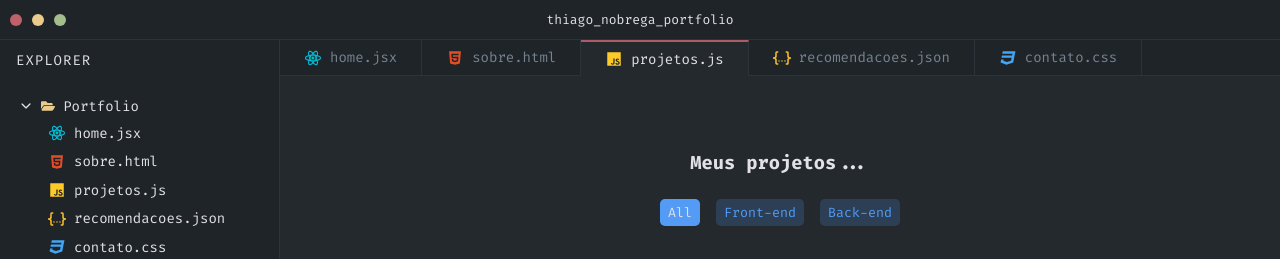
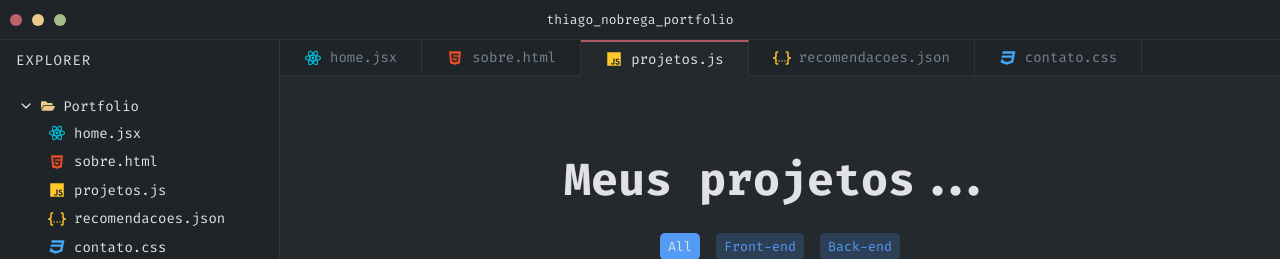
Before and after one commit to thiagosousa-dev/myPortfolio, a React (Create React App) app: page /projects in a window 1280 px wide. Shown: the top 259 px of the page. Built offline with nearby package versions, Linux system fonts and the light colour scheme; a web font is replaced by a local one.

Commit message:
refactor: mudando nome de classe do titulo da página projects

```diff
--- a/src/pages/Projects.js
+++ b/src/pages/Projects.js
@@ -23,7 +23,7 @@
         <Header />
         <MenuMobile />
         <main className="main-wrapper projects">
-          <h1 className="title">Meus projetos...</h1>
+          <h1 className="title-page-projects">Meus projetos...</h1>
           <div className="btn-container">
             <button
               type="button"
```
